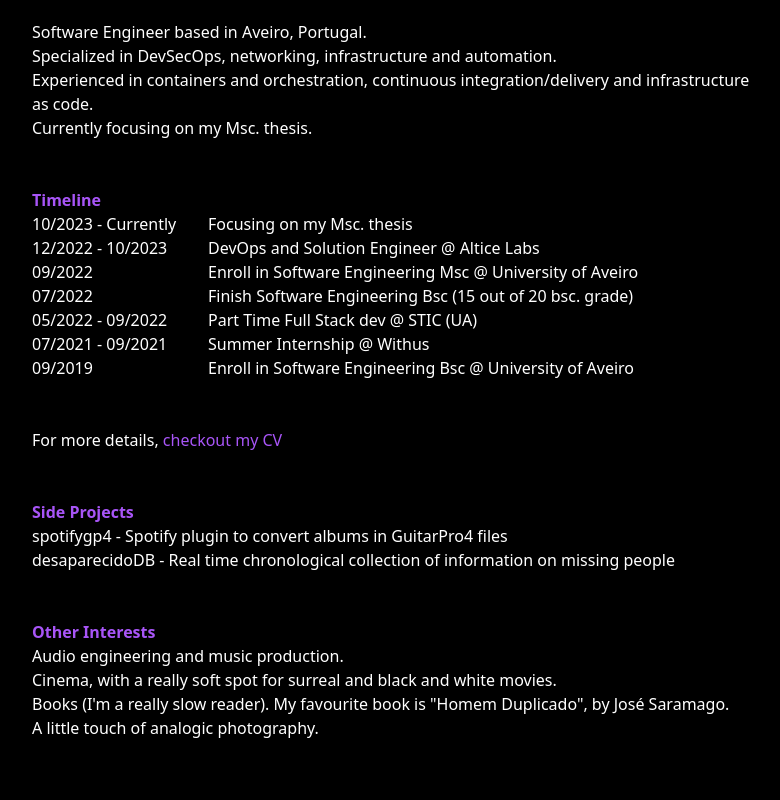
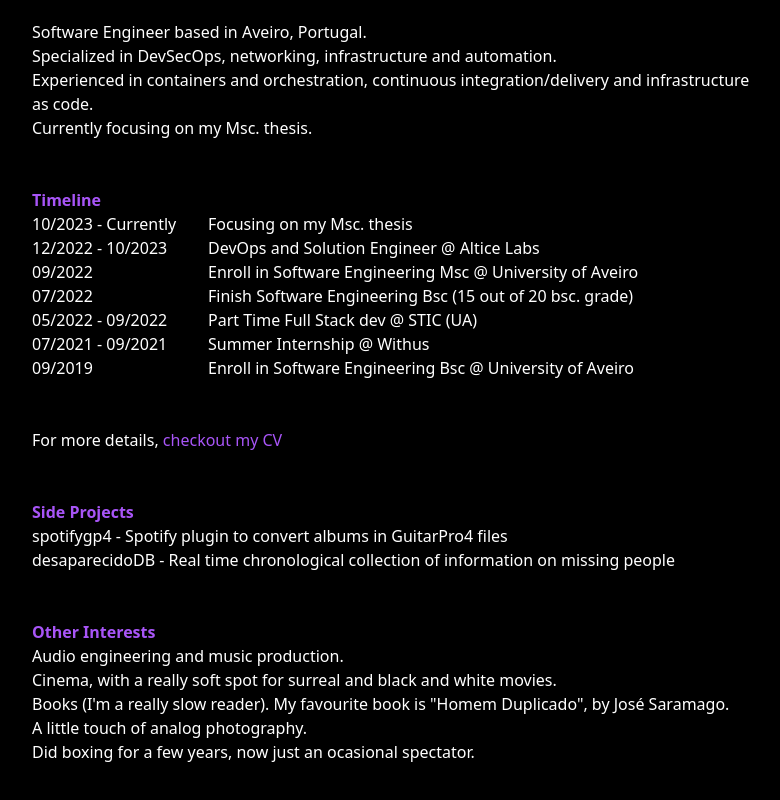
Before and after one commit to VascoRegal/website, a plain HTML site: page index.html in a window 1280 px wide. Shown: the part 652-1452 px from the top of the page, without its empty margins (32-812 px from the left). Drawn offline with nearby package versions, Linux system fonts and the light colour scheme.

Commit message:
Update index.html

```diff
--- a/index.html
+++ b/index.html
@@ -104,7 +104,8 @@
           <p class="text-white">Audio engineering and music production.</p>
           <p class="text-white">Cinema, with a really soft spot for surreal and black and white movies.</p>
           <p class="text-white">Books (I'm a really slow reader). My favourite book is "Homem Duplicado", by José Saramago.</p>
-          <p class="text-white">A little touch of analogic photography.</p>
+          <p class="text-white">A little touch of analog photography.</p>
+          <p class="text-white">Did boxing for a few years, now just an ocasional spectator.</p>
         </div>
       </section>
     </div>
```
